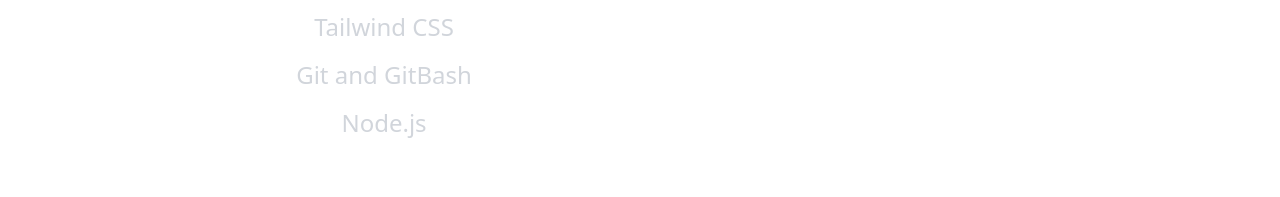
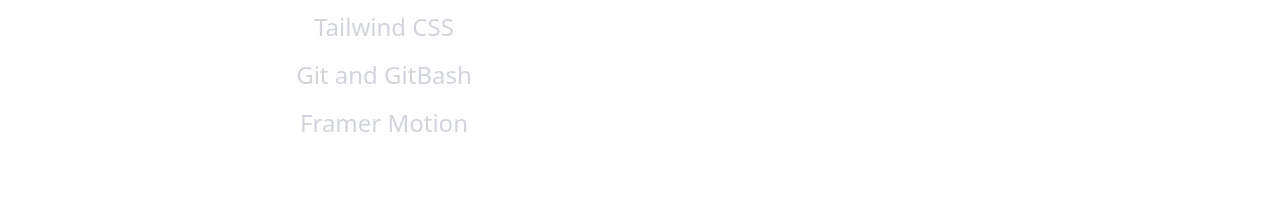
Before and after one commit to manish2588/portfolio, a React (Create React App) app: page / in a window 1280 px wide. Shown: the part 1269-1466 px from the top of the page. Built offline with nearby package versions, Linux system fonts and the light colour scheme.

Commit message:
Skills added

```diff
--- a/src/pages/Skills.js
+++ b/src/pages/Skills.js
@@ -4,7 +4,7 @@
 import { DiNodejsSmall } from "react-icons/di";
 import { TbBrandRedux } from "react-icons/tb";
 import { motion } from "framer-motion";
-
+import { TbBrandFramerMotion } from "react-icons/tb";
 const items = [
   { name: "HTML", icon: <FaHtml5 className="text-orange-600" /> },
   { name: "CSS", icon: <FaCss3Alt className="text-blue-600" /> },
@@ -14,7 +14,9 @@
   { name: "Next.js", icon: <SiNextdotjs className="text-white" /> },
   { name: "Tailwind CSS", icon: <SiTailwindcss className="text-blue-500" /> },
   { name: "Git and GitBash", icon: <FaGithub className="text-white" /> },
-  { name: "Node.js", icon: <DiNodejsSmall className="text-green-500" /> },
+  {name:"Framer Motion" ,icon:<TbBrandFramerMotion  className="text-white"/>}
+
+
 ];
 
 const listVariants = {
@@ -53,12 +55,13 @@
           {items.map((item, index) => (
             <motion.li
               key={index}
-              className="p-2 cursor-pointer hover:bg-blue-300 text-center font-light font-sans text-lg lg:text-2xl text-gray-300"
+              className="p-2 cursor-pointer hover:bg-blue-300 hover:text-black text-center font-light font-sans text-lg lg:text-2xl text-gray-300"
               variants={itemVariants}
               onMouseEnter={() => setHoveredItem(item)}
               onMouseLeave={() => setHoveredItem(null)}
             >
               {item.name}
+
             </motion.li>
           ))}
         </motion.ul>
```
